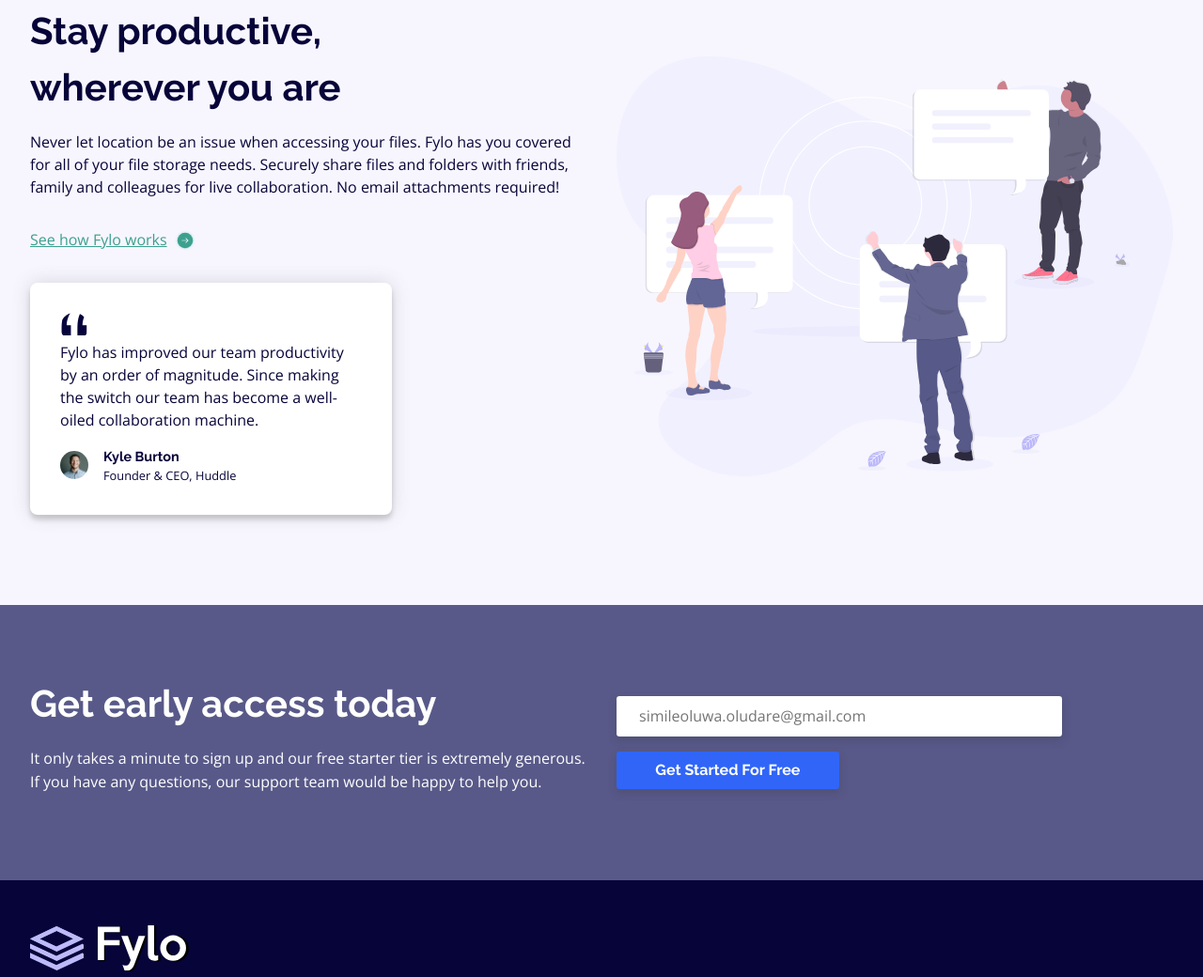
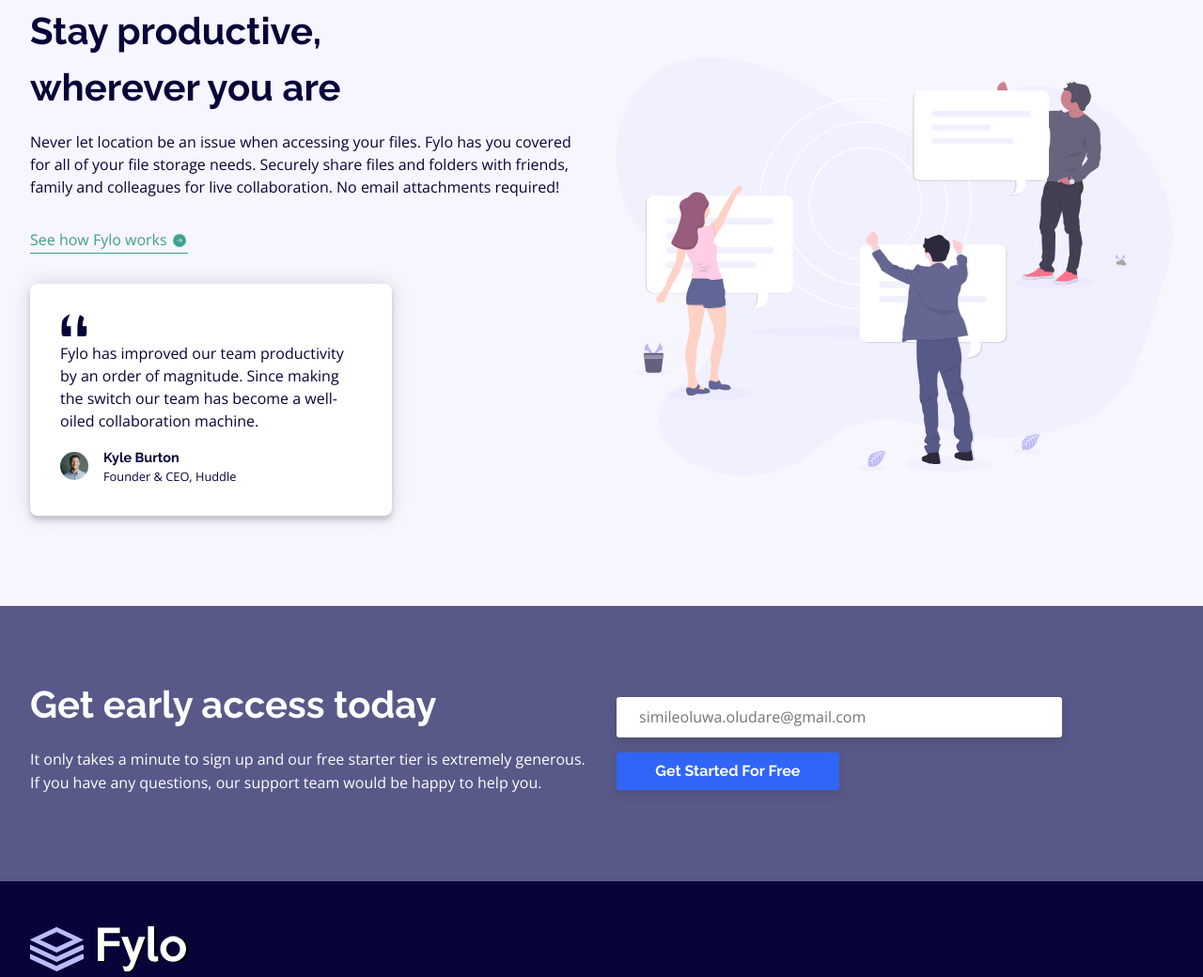
Before and after one commit to simileoluwa/zuri-flyo-layout, a plain HTML site: page index.html in a window 1280 px wide. Shown: the part 790-1830 px from the top of the page at 94% size. Drawn offline with nearby package versions, Linux system fonts and the light colour scheme.

Commit message:
V3 --modified the fylo works arrow image

```diff
--- a/css/style.css
+++ b/css/style.css
@@ -136,23 +136,27 @@ section.content {
 }
 
 section.content .link {
-  display: flex;
-  align-items: center;
-  gap: 0.5rem;
   text-decoration: none;
   margin-block: 2rem;
-  text-wrap: balance;
+  /* text-wrap: balance; */
   line-height: 1.6rem;
   color: var(--Very-Dark-Blue);
   vertical-align: middle;
 }
+
 section.content .link img {
   /* vertical-align: middle; */
-  width: 22px;
+  width: 18px;
+  height: 18px;
 }
 
-section.content .link a {
+.link-text {
+  border-bottom: 1px solid var(--Accent-Moderate-Cyan);
+  text-decoration: none;
+  display: inline-flex;
+  align-items: center;
   color: var(--Accent-Moderate-Cyan);
+  gap: 0.3rem;
 }
 
 section.content .testimonial {
--- a/index.html
+++ b/index.html
@@ -87,8 +87,10 @@
                 live collaboration. No email attachments required!
               </p>
               <div class="link">
-                <a href="">See how Fylo works</a>
-                <span><img src="./images/icon-arrow.svg" /></span>
+                <a class="link-text" href="">
+                  See how Fylo works
+                  <img src="./images/icon-arrow.svg" />
+                </a>
               </div>
               <div class="testimonial">
                 <img src="./images/icon-quotes.svg" alt="quotes" />
```
